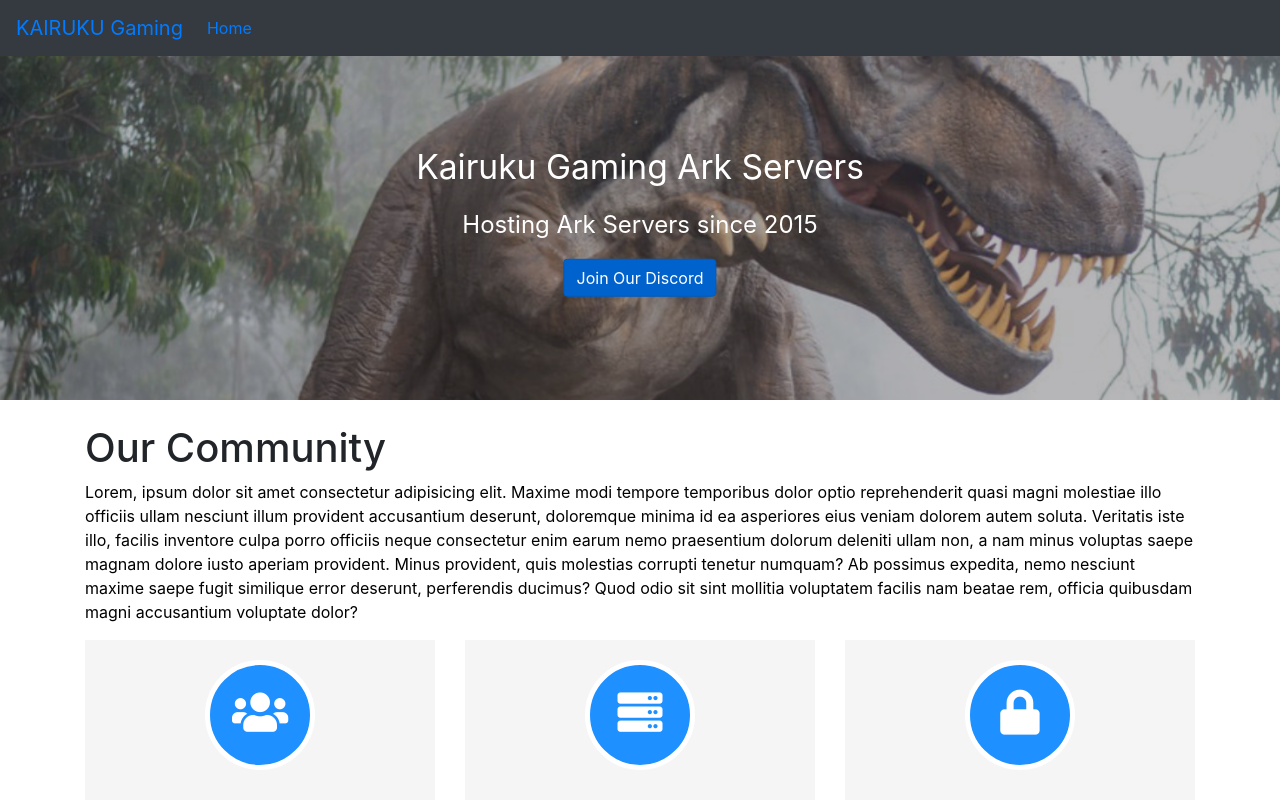
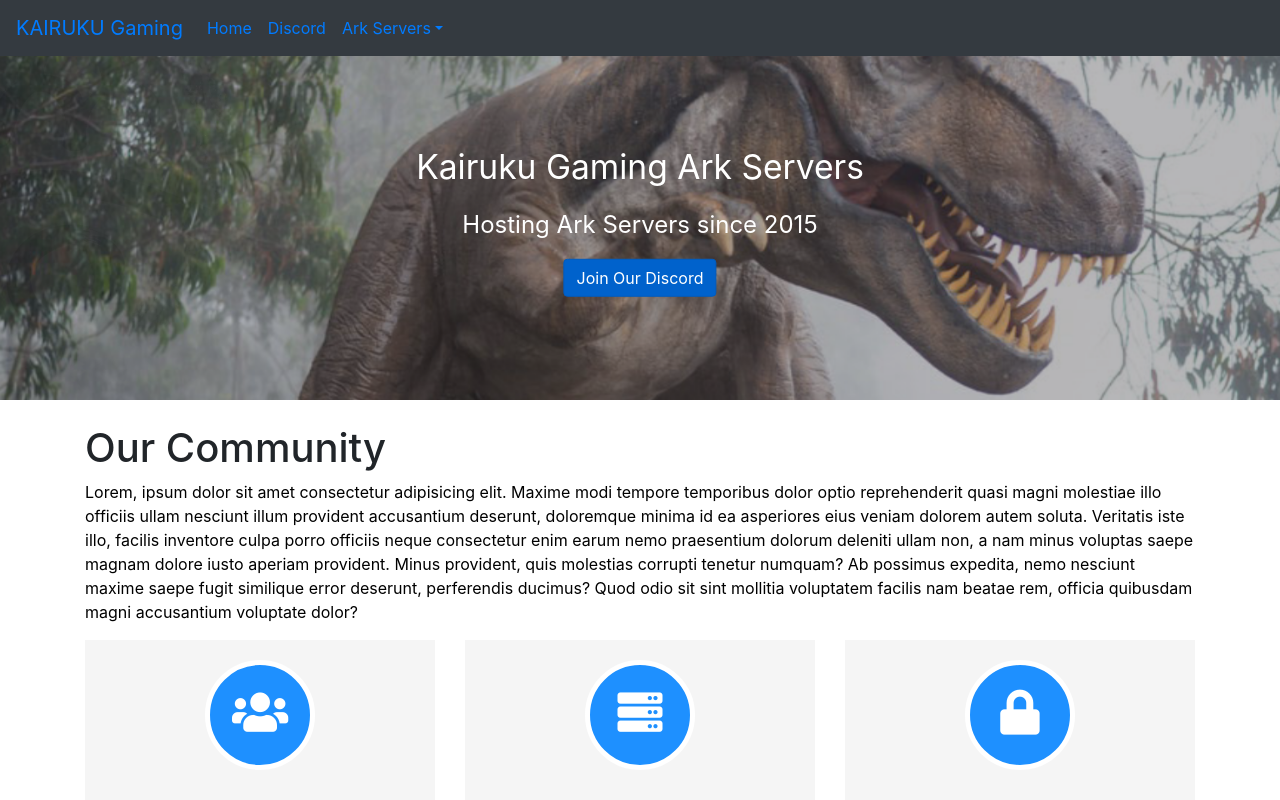
Before and after one commit to Aradford7/arksite, a plain HTML site: page index.html in a window 1280 px wide. Shown: the top 800 px of the page. Drawn offline with Linux system fonts and the light colour scheme.

Commit message:
navbar works

```diff
--- a/index.html
+++ b/index.html
@@ -159,6 +159,14 @@
                     <li class="nav-item active">
                         <a class="nav-link" href="index.html">Home</a>
                     </li>
+
+                    <li class="nav-item">
+                        <a class="nav-link" href="#!" target="_blank">Discord</a>
+                    </li>
+
+                    <li class = "nav-item dropdown">
+                        <a class="nav-link dropdown-toggle" href="#" id="navbarDropdown" role="button" data-toggle="dropdown" aria-haspopup="true" aria-expanded="false" ::after>Ark Servers</a>
+                    </li>
                 </ul>
             </div>
         </nav>
```
